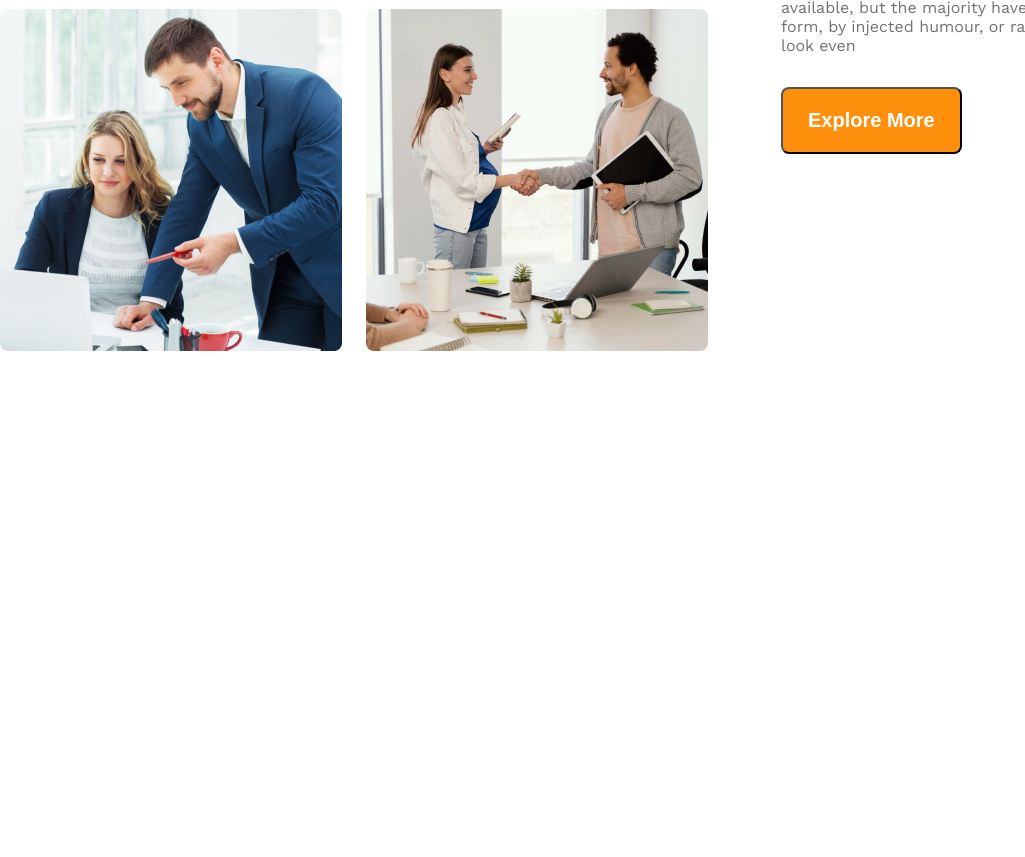
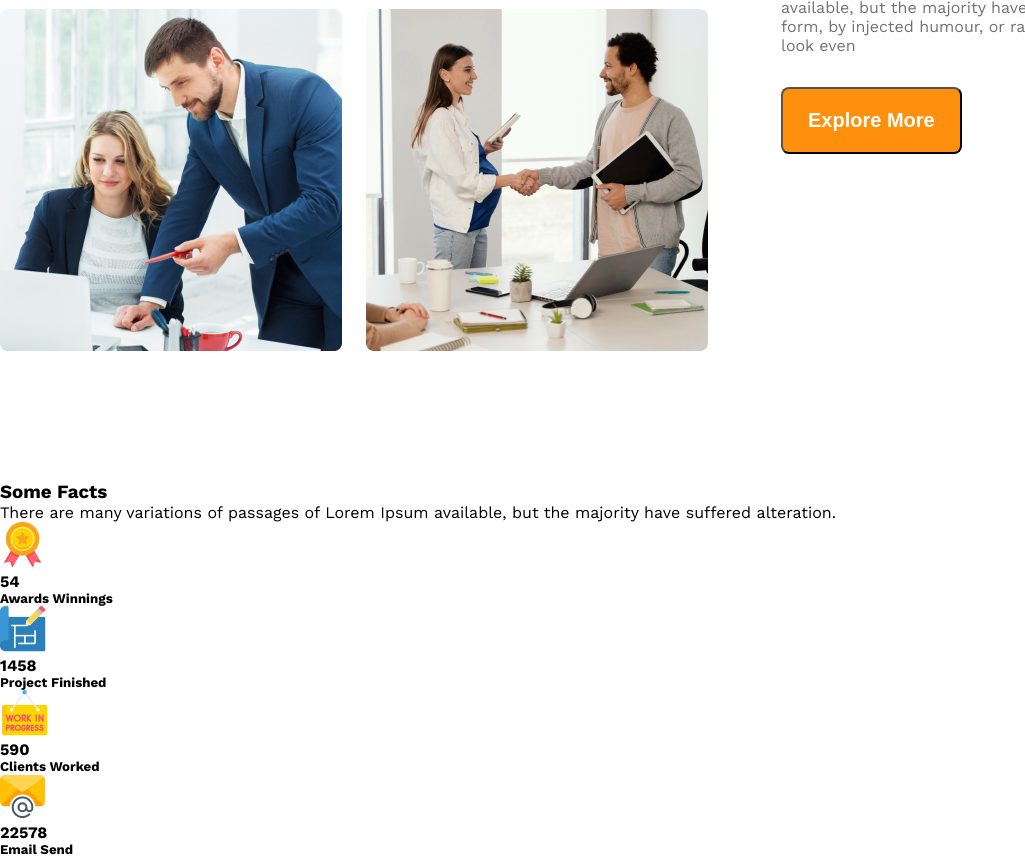
Before and after one commit to SheikhSohelAbbas/G3-Architects-Website, a plain HTML site: page index.html in a window 1280 px wide. Shown: the part 1541-2398 px from the top of the page, without its empty margins (0-1025 px from the left). Before the commit the page ends 2022 px from the top, so only its background shows below. Drawn offline with nearby package versions, Linux system fonts and the light colour scheme.

Commit message:
added an fact section

```diff
--- a/index.html
+++ b/index.html
@@ -28,6 +28,7 @@
         </div>
     </header>
     <main>
+        <!-- Tems section  -->
         <section class="tems display-flex">
             <div class="tems-img-content">
                 <img src="images/team1.png" alt="">
@@ -41,6 +42,46 @@
                 <button class="btn-prim">Explore More</button>
             </div>
         </section>
+        <!-- Tems section  -->
+
+        <!-- Features section  -->
+         <section>
+
+         </section>
+         <!-- Features section  -->
+
+         <!-- Facts section -->
+          <section>
+            <h3 class="fact-title">Some Facts</h3>
+            <p class="fact-discription">There are many variations of passages of Lorem Ipsum available, but the majority have suffered alteration.</p>
+            <div class="fact-container">
+                <!-- .fact*4>img.fact-icon+h4.fact-number+h5.fact-name -->
+                <div class="fact">
+                    <img src="images/icons/ribon.png" alt="" class="fact-icon">
+                    <h4 class="fact-number">54</h4>
+                    <h5 class="fact-name">Awards Winnings</h5>
+                </div>
+                <div class="fact">
+                    <img src="images/icons/projects.png" alt="" class="fact-icon">
+                    <h4 class="fact-number">1458</h4>
+                    <h5 class="fact-name">Project Finished</h5>
+                </div>
+                <div class="fact">
+                    <img src="images/icons/customers.png" alt="" class="fact-icon">
+                    <h4 class="fact-number">590</h4>
+                    <h5 class="fact-name">Clients Worked</h5>
+                </div>
+                <div class="fact">
+                    <img src="images/icons/email.png" alt="" class="fact-icon">
+                    <h4 class="fact-number">22578</h4>
+                    <h5 class="fact-name">Email Send</h5>
+                </div>
+
+            </div>
+          </section>
+        <!-- Facts section -->
+
+
     </main>
     <footer>
 
```
